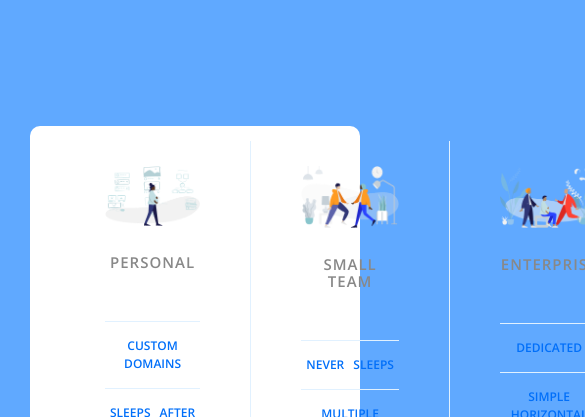
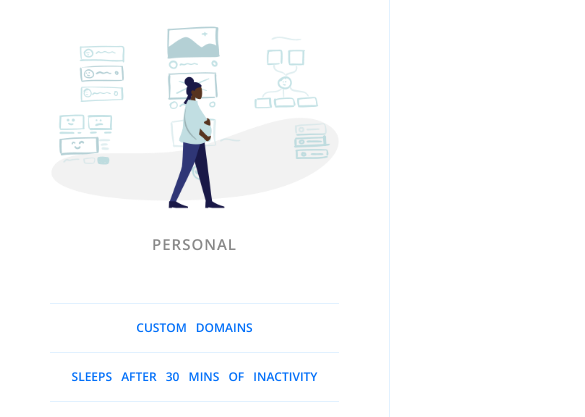
Before and after one commit to KaranMeghe/Pricing-Pannel, a plain HTML site: page index.html in a window 390 px wide. Shown: the top 417 px of the page, 585 px wide, since content can reach past the window. Drawn offline with nearby package versions, Linux system fonts and the light colour scheme.

Commit message:
media queries

```diff
--- /dev/null
+++ b/sass/Abstract/_mixins.scss
@@ -0,0 +1,7 @@
+
+@mixin respond ($breakpoint) {
+    @if $breakpoint == iPhone-se{
+        @media (max-width: 500px) { @content };
+    }
+
+}
--- a/sass/component/_pricepannel.scss
+++ b/sass/component/_pricepannel.scss
@@ -10,6 +10,12 @@
     text-transform: uppercase;
     cursor: pointer;
 
+    @include respond (iPhone-se){
+        flex-direction: column;
+        width: 100%;
+        height: 100%;
+        padding: 0;
+    }
 }
 
 //pricing-pannel
--- a/sass/layout/_base.scss
+++ b/sass/layout/_base.scss
@@ -16,4 +16,10 @@
       justify-content: center;
       align-items: center;
       height: 100vh;
+
+      @include respond (iPhone-se){
+        background:none;
+        flex-direction: column;
+        padding: 0;
+      }
     }
--- a/sass/main.scss
+++ b/sass/main.scss
@@ -1,2 +1,3 @@
+@import "Abstract/mixins";
 @import "component/pricepannel";
-@import "layout/_base.scss";
+@import "layout/base";
```
Also changed, not shown: sass/main.css, 1 other file.
